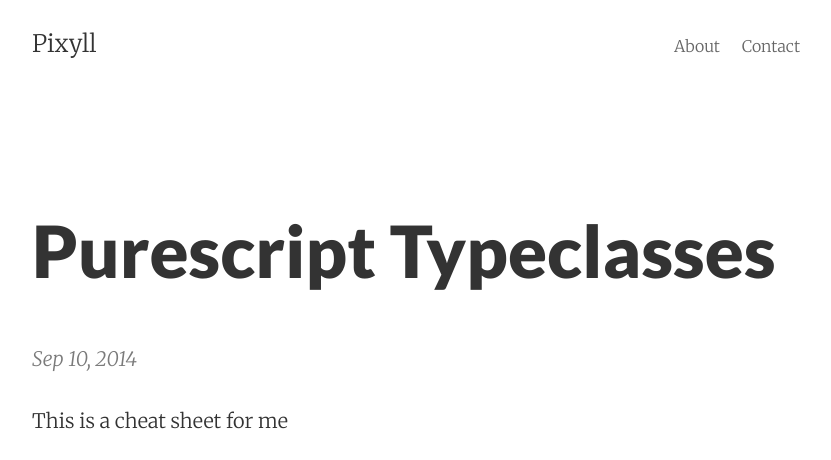
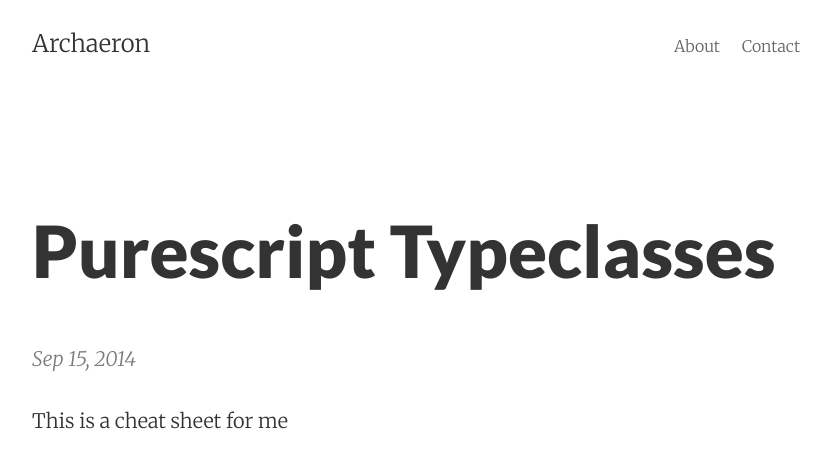
Before and after one commit to archaeron/archaeron.github.io, a Jekyll site: the page built from _posts/2014-09-15-purescript-typeclasses.md, in a window 1280 px wide. Shown: the top 460 px of the page, without its empty margins (224-1055 px from the left). Built offline with Jekyll 4.4.1, drawn with Linux system fonts in a browser that asks for light colours.

Commit message:
some logistics

```diff
--- a/CNAME
+++ b/CNAME
@@ -1 +1 @@
-pixyll.com
+archaeron.github.io
--- a/_config.yml
+++ b/_config.yml
@@ -1,10 +1,10 @@
 # Site settings
-title: Pixyll
+title: Archaeron
 email: your_email@example.com
 author: John Otander
 description: "A simple, beautiful theme for Jekyll that emphasizes content rather than aesthetic fluff."
 baseurl: ""
-url: "http://pixyll.com"
+url: "http://archaeron.github.io"
 google_analytics:
 
 # Build settings
--- a/_posts/2014-09-15-purescript-typeclasses.md
+++ b/_posts/2014-09-15-purescript-typeclasses.md
@@ -1,7 +1,7 @@
 ---
 layout:     post
 title:      Purescript Typeclasses
-date:       2014-09-10 11:21:29
+date:       2014-09-15 11:21:29
 summary:    This post lists some of purescripts typeclasses
 categories: functional programming purescript typeclass
 ---
```
